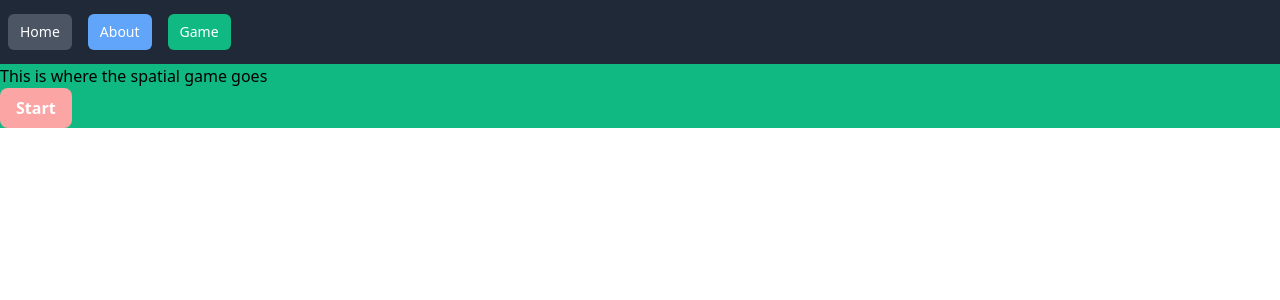
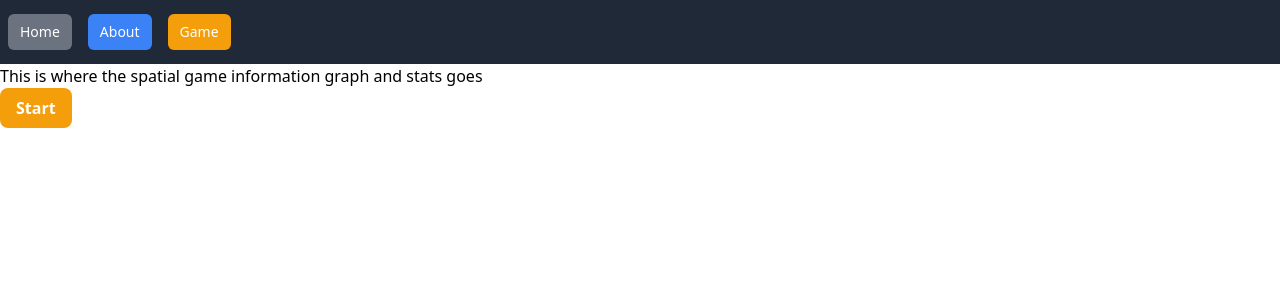
Before and after one commit to Mgm-source/Project-GameTheory, a Vue app in the folder spatial-webapp/: page /game in a window 1280 px wide. Shown: the top 300 px of the page. Built offline with nearby package versions, Linux system fonts and the light colour scheme.

Commit message:
presentation changes

```diff
--- a/spatial-webapp/src/App.vue
+++ b/spatial-webapp/src/App.vue
@@ -3,9 +3,9 @@
     <div class="px-2">
       <div class="relative flex items-center justify-between h-16">
             <div class="flex space-x-4">
-              <router-link class="bg-gray-600 text-white px-3 py-2 rounded-md text-sm font-medium" :to="{name : 'Home' }">Home</router-link>
-              <router-link class="bg-blue-400 text-white px-3 py-2 rounded-md text-sm font-medium" :to="{name : 'About' }">About</router-link>
-              <router-link class="bg-green-500 text-white px-3 py-2 rounded-md text-sm font-medium" :to="{name : 'Game' }">Game</router-link>
+              <router-link class="bg-gray-500 text-white px-3 py-2 rounded-md text-sm font-medium" :to="{name : 'Home' }">Home</router-link>
+              <router-link class="bg-blue-500 text-white px-3 py-2 rounded-md text-sm font-medium" :to="{name : 'About' }">About</router-link>
+              <router-link class="bg-yellow-500 text-white px-3 py-2 rounded-md text-sm font-medium" :to="{name : 'Game' }">Game</router-link>
             </div>
       </div>
     </div>
--- a/spatial-webapp/src/components/BoardCell.vue
+++ b/spatial-webapp/src/components/BoardCell.vue
@@ -1,5 +1,5 @@
 <template>
-  <div class="bg-blue-500 h-12 rounded-md flex items-center justify-center text-white text-2xl font-extrabold hover:bg-red-700" @click="playerStatus">
+  <div :class="[active,'h-12 rounded-md','flex items-center','justify-center','text-white','text-2xl','font-extrabold','hover:bg-red-700']" @click="playerStatus">
     <i>{{player.strategy}} : {{player.payOff}}</i>
   </div>
 </template>
@@ -9,13 +9,15 @@ export default {
   name : "MatrixCell",
   props : {
     player : {type : Object, required : true },
+  },data(){ return {interactive : false}
   },
   computed : {
-   // row() {return `board-cell-row-${Math.floor(this.player.id / this.size)}`},
+   active() {return this.interactive? "bg-red-700": "bg-blue-500"},
    // col() {return `board-cell-col-${this.player.id % this.size}`}
   },
   methods : {
     playerStatus(event){
+      this.interactive = !this.interactive;
       this.$emit('select-cell',event,this.player);
     }
   }
--- a/spatial-webapp/src/components/spatial.vue
+++ b/spatial-webapp/src/components/spatial.vue
@@ -1,6 +1,6 @@
 <template>
 <div class="spatial-board gap-2" :style="dynamicGrid">
-  <template class="group" v-for="p in players " :key="p.id">
+  <template v-for="p in players " :key="p.id">
     <board-cell :player="p" @select-cell="selectPlayer">
     </board-cell>
   </template>
@@ -34,6 +34,5 @@ export default {
 <style>
 .spatial-board {
 display: grid;
-
 }
 </style>
--- a/spatial-webapp/src/views/Game.vue
+++ b/spatial-webapp/src/views/Game.vue
@@ -1,8 +1,8 @@
 <template>
-  <div class="bg-green-500">
-    <h1>This is where the spatial game goes</h1>
-    <button class="bg-red-300 py-2 px-4 bg-light-blue-500 text-white font-semibold rounded-lg" @click="initGame">Start</button>
-    <spatial
+  <div class="h-screen w-screen">
+    <h1>This is where the spatial game information graph and stats goes</h1>
+    <button class="bg-yellow-500 py-2 px-4 bg-light-blue-500 text-white font-semibold rounded-lg" @click="initGame">Start</button>
+    <spatial class="m-8"
       :players="players"
       @select-pos="currentPlayer"
       :game="game"
@@ -24,18 +24,18 @@ export default {
     return {
       game: [],
       players: [],
-      size: { x: 4, y: 4 },
+      size: 50,
       gamestart: false,
       currentPlayer: null,
     };
   },
   methods: {
-    createMatrix(x, y) {
+    createMatrix(size) {
       let gameMatrix = [];
       let count = 0;
-      for (let i = 0; i < y; i++) {
+      for (let i = 0; i < size; i++) {
         let row = [];
-        for (let j = 0; j < x; j++) {
+        for (let j = 0; j < size; j++) {
           row.push({ strategy: "", payOff: 0, id: count++ });
         }
         gameMatrix.push(row);
@@ -44,7 +44,7 @@ export default {
     },
     initGame() {
       this.gamestart = true;
-      this.game = this.createMatrix(this.size.x, this.size.y);
+      this.game = this.createMatrix(this.size);
       this.game.forEach((matrix) =>
         matrix.forEach((player) => {
           const testS = ["C", "D"];
```
